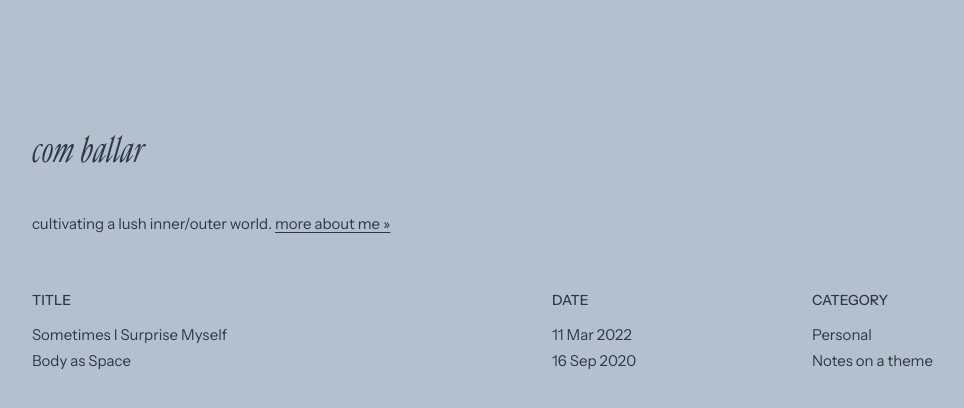
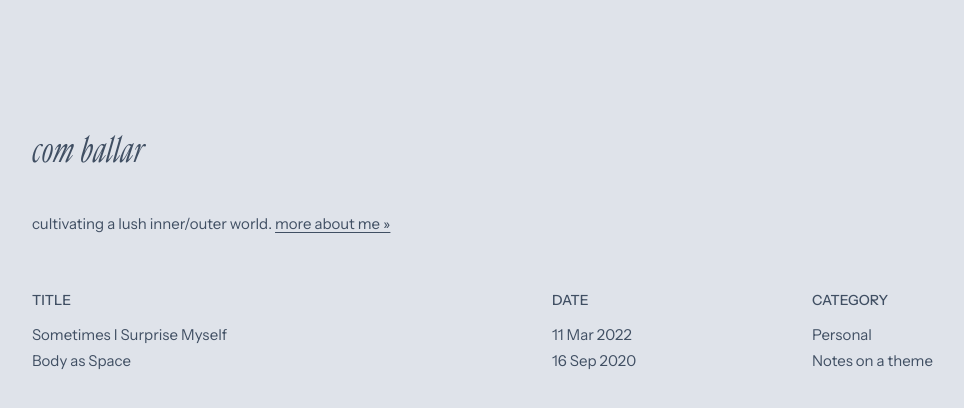
Before and after one commit to comballar/comballar.github.io, a Jekyll site: the page built from index.html, in a window 1280 px wide. Shown: the top 408 px of the page, without its empty margins (88-1052 px from the left). Built offline with Jekyll 4.4.1, drawn with Linux system fonts in a browser that asks for light colours.

Commit message:
Update base.scss

```diff
--- a/_sass/base.scss
+++ b/_sass/base.scss
@@ -17,9 +17,9 @@ $font__line-height: 1.75;
 }
 
 // colors
-$color__black:      #2E3947;
+$color__black:      #404F63;
 $color__gray:       #CCD3D5;
-$color__beige:      #B5C0CF;
+$color__beige:      #DFE3EA;
 $color__yellow:     #FAF7F2;
 
 @mixin media-query($device) {
```
